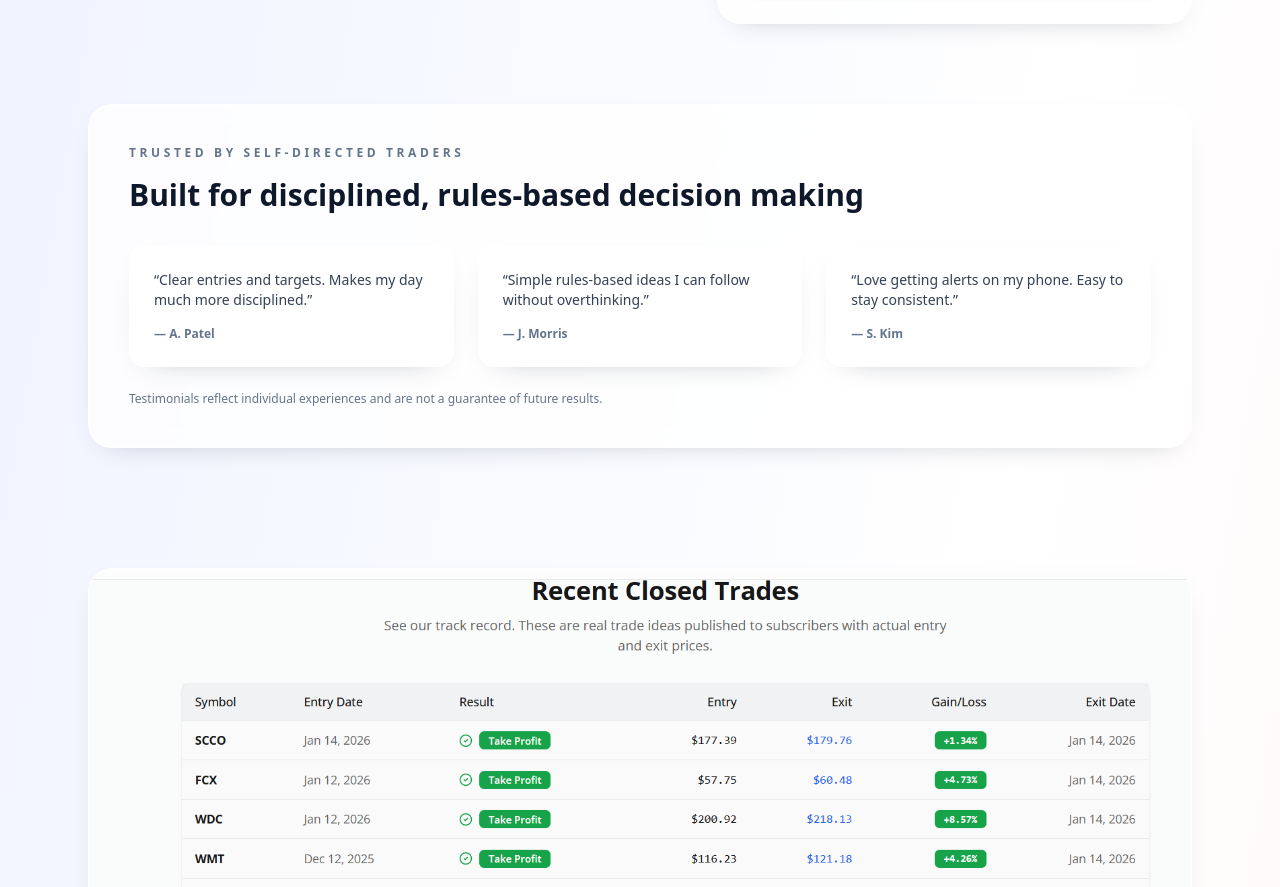
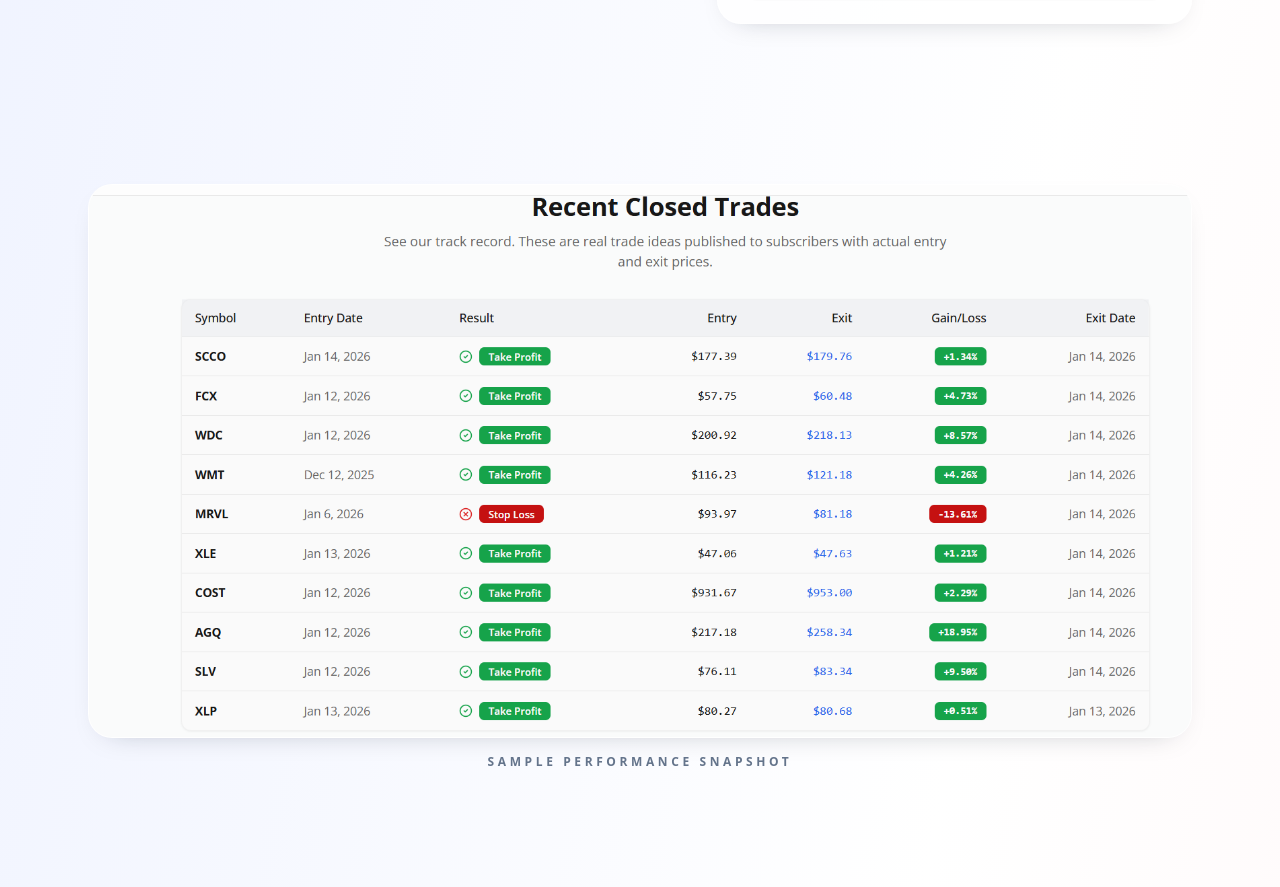
Before and after one commit to adhesikan/StratFLanding, a Next.js app: page / in a window 1280 px wide. Shown: the part 1079-1966 px from the top of the page. Built offline with nearby package versions, Linux system fonts and the light colour scheme.

Commit message:
Remove trusted by testimonials section

```diff
--- a/app/page.tsx
+++ b/app/page.tsx
@@ -300,36 +300,6 @@
                   priority
                 />
               </div>
-            </div>
-          </Container>
-        </section>
-
-        <section className="pb-10">
-          <Container>
-            <div className="rounded-3xl border border-white/70 bg-white/80 px-6 py-10 shadow-soft backdrop-blur sm:px-10">
-              <p className="text-xs font-semibold uppercase tracking-[0.3em] text-slate-500">
-                Trusted by self-directed traders
-              </p>
-              <h2 className="mt-4 text-2xl font-semibold text-slate-900 sm:text-3xl">
-                Built for disciplined, rules-based decision making
-              </h2>
-              <div className="mt-8 grid gap-6 md:grid-cols-3">
-                {testimonials.map((testimonial) => (
-                  <div
-                    key={testimonial.name}
-                    className="rounded-2xl border border-white/70 bg-white/90 p-6 text-sm text-slate-600 shadow-soft"
-                  >
-                    <p className="text-slate-700">“{testimonial.quote}”</p>
-                    <p className="mt-4 text-xs font-semibold text-slate-500">
-                      — {testimonial.name}
-                    </p>
-                  </div>
-                ))}
-              </div>
-              <p className="mt-6 text-xs text-slate-500">
-                Testimonials reflect individual experiences and are not a
-                guarantee of future results.
-              </p>
             </div>
           </Container>
         </section>
```
